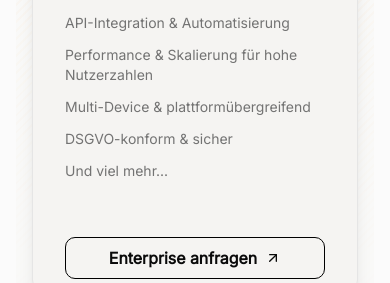
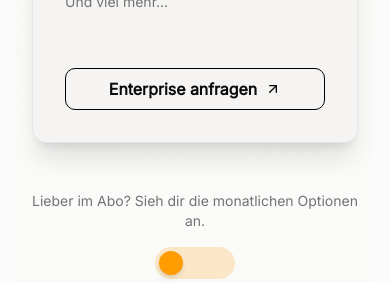
Before and after one commit to ModioStudio/modio-maintenance, a Next.js app: page / in a window 390 px wide. Shown: the part 4500-4783 px from the top of the page. Built offline with nearby package versions, Linux system fonts and the light colour scheme.

Commit message:
refactor: update pricing card height for better responsiveness and remove outdated compliance note

```diff
--- a/app/components/sections/PricingSection.tsx
+++ b/app/components/sections/PricingSection.tsx
@@ -55,7 +55,6 @@ export default function PricingPage() {
               "API-Integration & Automatisierung",
               "Performance & Skalierung für hohe Nutzerzahlen",
               "Multi-Device & plattformübergreifend",
-              "DSGVO-konform & sicher",
               "Und viel mehr...",
             ],
             btn: "Enterprise anfragen",
@@ -130,7 +129,7 @@ export default function PricingPage() {
           {pricing.map((tier) => (
             <Card
               key={tier.title}
-              className="relative flex flex-col border bg-[#f5f4f2] p-8 rounded-xl shadow-xl h-[620px]"
+              className="relative flex flex-col border bg-[#f5f4f2] p-8 rounded-xl shadow-xl md:h-[670px] sm:h-[650px] h-auto"
             >
               <div className="absolute -top-7 left-6 bg-[#FF9D00]/40 border-1 border-[#FF9D00] px-4 py-2 rounded-lg shadow-md flex items-center gap-2">
                 {tier.icon}
```
